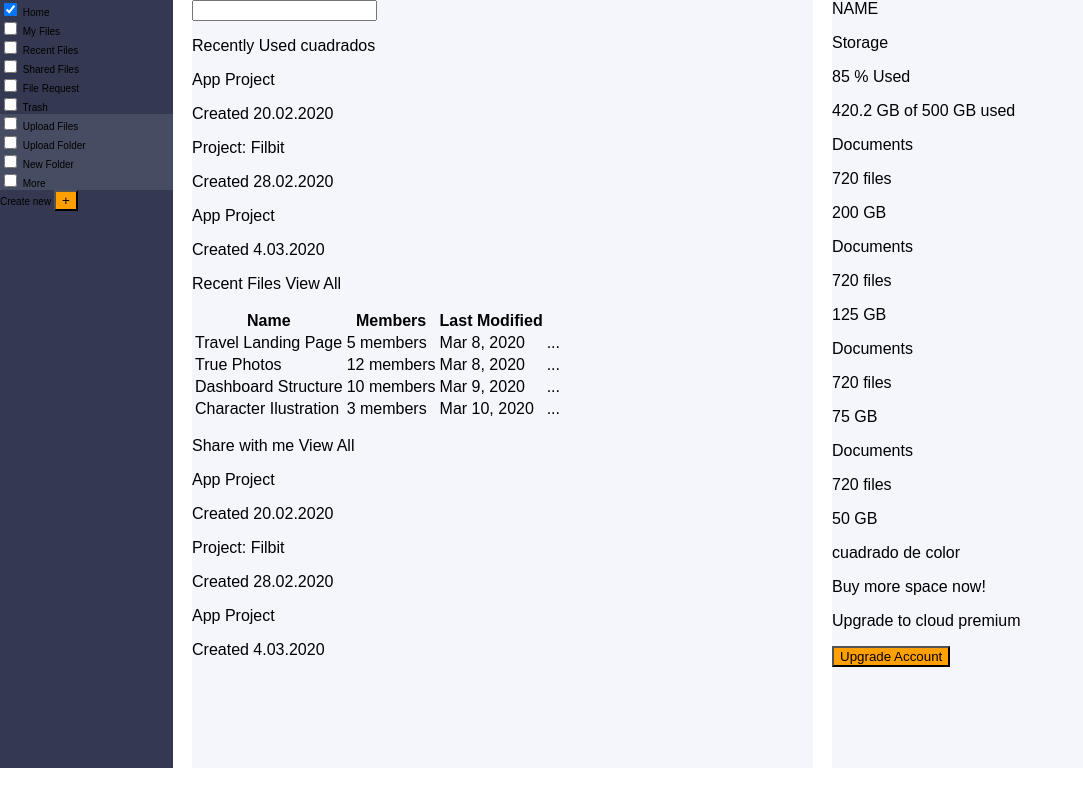
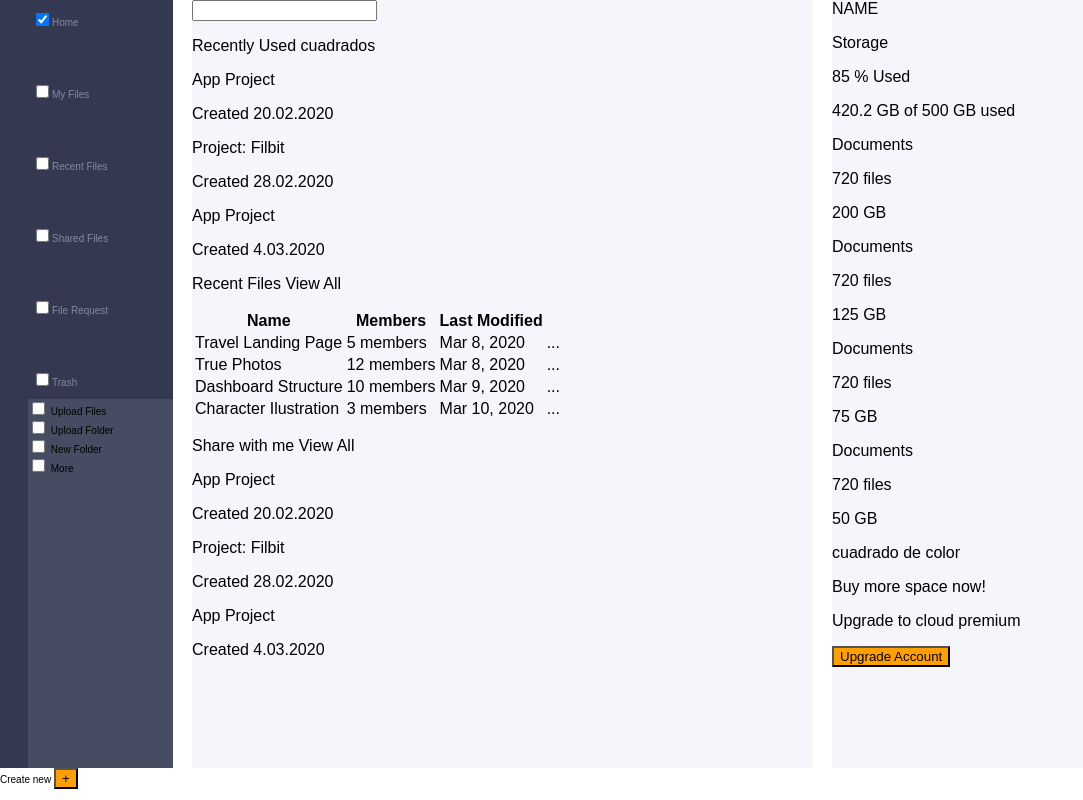
Before and after one commit to lgcaceres/cssChallenge, a plain HTML site: page index.html in a window 1280 px wide. Shown: the whole page, without its empty margins (0-1083 px from the left). Drawn offline with Linux system fonts and the light colour scheme.

Commit message:
Styling sidebar, added flexbox and grid

```diff
--- a/index.css
+++ b/index.css
@@ -14,6 +14,7 @@ html {
     --aside-color: #343951;
     --aside-second-color:#464C61;
     --button-color:#FF9F00;
+    --menu-font-color: #858A9D;
     --gap: 19px;
     --aside-font-size: 10px;
     --title-font-size: 20px;
@@ -33,16 +34,25 @@ body {
     grid-template-columns: 15% 50% 35%;
 }
 aside{
+    display: grid;
+    grid-template-rows: 52% 48% ;
     grid-column: 1/2;
     background-color: var(--aside-color);
     margin-right: var(--gap);
     font-size: var(--aside-font-size);
-
+}
+.upperAside {
+    display: flex;
+    flex-direction: column;
+    justify-content: space-around;
+    grid-row: 1/2;
+    margin-left: 32px;
+    color: var(--menu-font-color);
 }
 
 .bottomAside{
     background-color: var(--aside-second-color);
-
+    margin-left: 28px;
 }
 
 .main{
--- a/index.html
+++ b/index.html
@@ -15,18 +15,12 @@
     <div class= "container">
         <aside>
             <div class="upperAside">
-                <input type="checkbox" id="home" name="home" checked>
-                <label for="home">Home</label><br>
-                <input type="checkbox" id="myFiles" name="myFiles">
-                <label for="myFiles">My Files</label> <br>
-                <input type="checkbox" id="recentFiles" name="recentFiles">
-                <label for="recentFiles">Recent Files</label><br>
-                <input type="checkbox" id="sharedFiles" name="sharedFiles">
-                <label for="sharedFiles">Shared Files</label><br>
-                <input type="checkbox" id="fileRequest" name="fileRequest">
-                <label for="fileRequest">File Request</label><br>
-                <input type="checkbox" id="trash" name="trash" >
-                <label for="trash">Trash</label>
+                <label for="home"><input type="checkbox" id="home" name="home" checked>Home</label><br>
+                <label for="myFiles"><input type="checkbox" id="myFiles" name="myFiles">My Files</label> <br>
+                <label for="recentFiles"><input type="checkbox" id="recentFiles" name="recentFiles">Recent Files</label><br>
+                <label for="sharedFiles"><input type="checkbox" id="sharedFiles" name="sharedFiles">Shared Files</label><br>
+                <label for="fileRequest"><input type="checkbox" id="fileRequest" name="fileRequest">File Request</label><br>
+                <label for="trash"><input type="checkbox" id="trash" name="trash" >Trash</label>
             </div>
             <div class="bottomAside">
                 <input type="checkbox" id="uploadFiles" name="uploadFiles">
```
